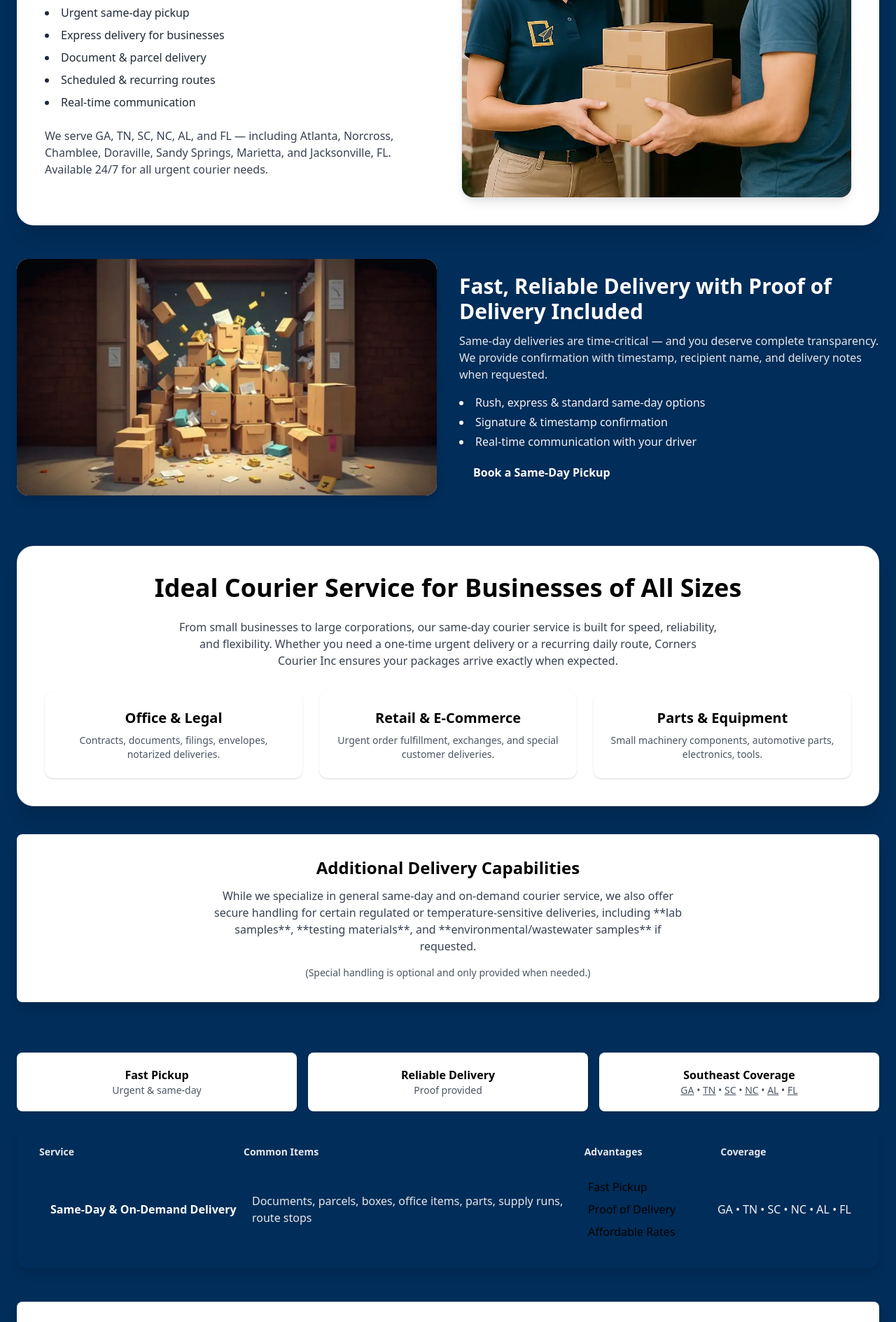
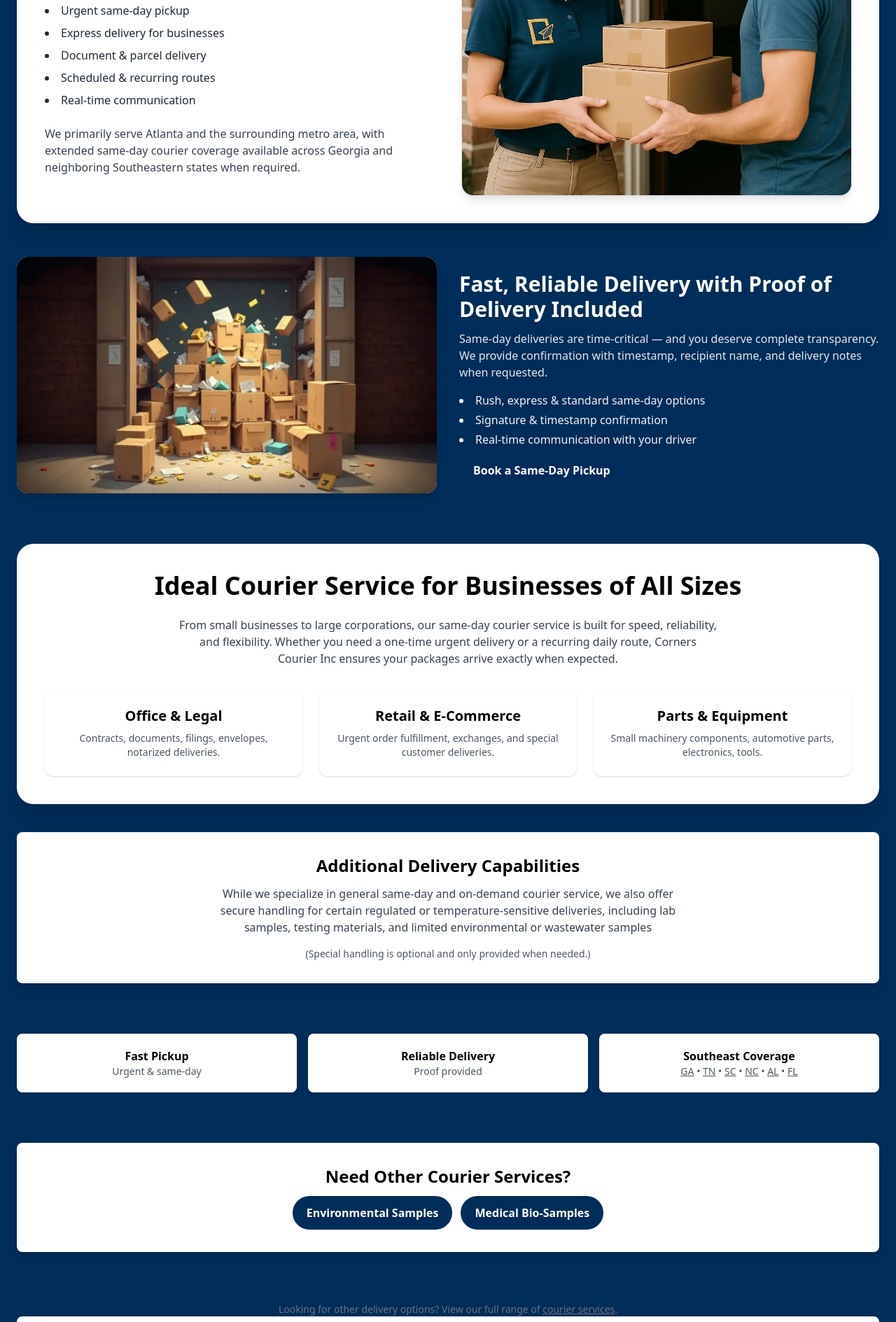
Before and after one commit to Corners-Courier-Inc/cornerscourier-ux, a plain HTML site: page same-day.html in a window 1280 px wide. Shown: the part 857-2746 px from the top of the page at 70% size. Drawn offline with nearby package versions, Linux system fonts and the light colour scheme.

Commit message:
Update same-day.html

```diff
--- a/same-day.html
+++ b/same-day.html
@@ -15,9 +15,6 @@
   <!-- Canonical + Robots -->
   <link rel="canonical" href="https://www.cornerscourier.com/same-day" />
   <meta name="robots" content="index, follow, max-snippet:-1, max-image-preview:large, max-video-preview:-1" />
-
-  <!-- (Optional) Legacy keywords -->
-  <meta name="keywords" content="urgent courier, rush delivery, quick delivery, time sensitive delivery, same-day courier, express courier, on-demand courier, Atlanta courier" />
 
   <!-- ================= TITLE + META DESCRIPTION ================= -->
   <title>Same-Day Courier Service in Atlanta, GA | Fast & Affordable On-Demand Delivery</title>
@@ -188,15 +185,14 @@
     </div>
   </section>
 
-<div class="mt-6 text-center text-gray-200 text-sm leading-relaxed space-y-1 px-4">
+<div class="mt-6 text-center text-gray-200 text-sm px-4">
   <p>
-    <a href="/same-day" class="underline">Same-Day Courier</a> •
-    <a href="/same-day" class="underline">Urgent Pickup</a> •
-    <a href="/same-day" class="underline">Express Courier</a> •
-    <a href="/same-day" class="underline">On-Demand Delivery</a> •    <a href="/atlanta-courier" class="underline">Atlanta Courier Service</a>
+    Same-day courier services including urgent pickup, express delivery,
+    and on-demand business deliveries in
+    <a href="/atlanta-courier" class="underline">Atlanta</a>
+    and across the Southeast.
   </p>
 </div>
-
 
   <!-- INTRO -->
   <section class="container mx-auto px-6 py-10">
@@ -223,8 +219,10 @@
           </ul>
 
           <p class="text-gray-700">
-            We serve GA, TN, SC, NC, AL, and FL — including Atlanta, Norcross, Chamblee, Doraville, Sandy Springs,
-            Marietta, and Jacksonville, FL. Available 24/7 for all urgent courier needs.
+            We primarily serve Atlanta and the surrounding metro area, with extended
+		same-day courier coverage available across Georgia and neighboring
+		Southeastern states when required.
+
           </p>
         </div>
 
@@ -317,7 +315,7 @@
       <p class="text-gray-700 max-w-2xl mx-auto mb-4">
         While we specialize in general same-day and on-demand courier service,
         we also offer secure handling for certain regulated or temperature-sensitive deliveries,
-        including **lab samples**, **testing materials**, and **environmental/wastewater samples** if requested.
+        including lab samples, testing materials, and limited environmental or wastewater samples
       </p>
 
       <p class="text-gray-600 text-sm">
@@ -355,37 +353,7 @@
 
   <!-- OVERVIEW TABLE -->
   <section class="container mx-auto px-6 pt-6 pb-12">
-    <div class="rounded-2xl p-4 md:p-6 shadow-lg overview-section">
-      <div class="hidden md:grid grid-cols-12 text-sm font-semibold text-gray-200 mb-3 px-2">
-        <div class="col-span-3">Service</div>
-        <div class="col-span-5">Common Items</div>
-        <div class="col-span-2">Advantages</div>
-        <div class="col-span-2">Coverage</div>
-      </div>
 
-      <ul>
-        <li class="grid grid-cols-12 items-center rounded-xl px-3 md:px-4 py-4 overview-row-item">
-          <div class="col-span-12 md:col-span-3 flex items-center gap-2 mb-3 md:mb-0">
-            <span class="row-dot" aria-hidden="true"></span>
-            <span class="font-semibold text-white">Same-Day & On-Demand Delivery</span>
-          </div>
-
-          <div class="col-span-12 md:col-span-5 text-gray-200 md:pl-2 mb-3 md:mb-0">
-            Documents, parcels, boxes, office items, parts, supply runs, route stops
-          </div>
-
-          <div class="col-span-12 md:col-span-2 flex flex-wrap gap-2 md:pl-2 mb-3 md:mb-0">
-            <span class="chip chip-good">Fast Pickup</span>
-            <span class="chip chip-good">Proof of Delivery</span>
-            <span class="chip chip-neutral">Affordable Rates</span>
-          </div>
-
-          <div class="col-span-12 md:col-span-2 text-gray-100 md:text-right">
-            GA • TN • SC • NC • AL • FL
-          </div>
-        </li>
-      </ul>
-    </div>
   </section>
 
   <!-- INTERNAL CROSS-LINKS -->
@@ -406,6 +374,11 @@
       </div>
     </div>
   </section>
+
+<p class="text-center text-sm text-gray-500 mt-6">
+  Looking for other delivery options? View our full range of
+  <a href="/services" class="underline">courier services</a>.
+</p>
 
   <!-- FAQ -->
   <section class="container mx-auto px-6 pb-16">
```
